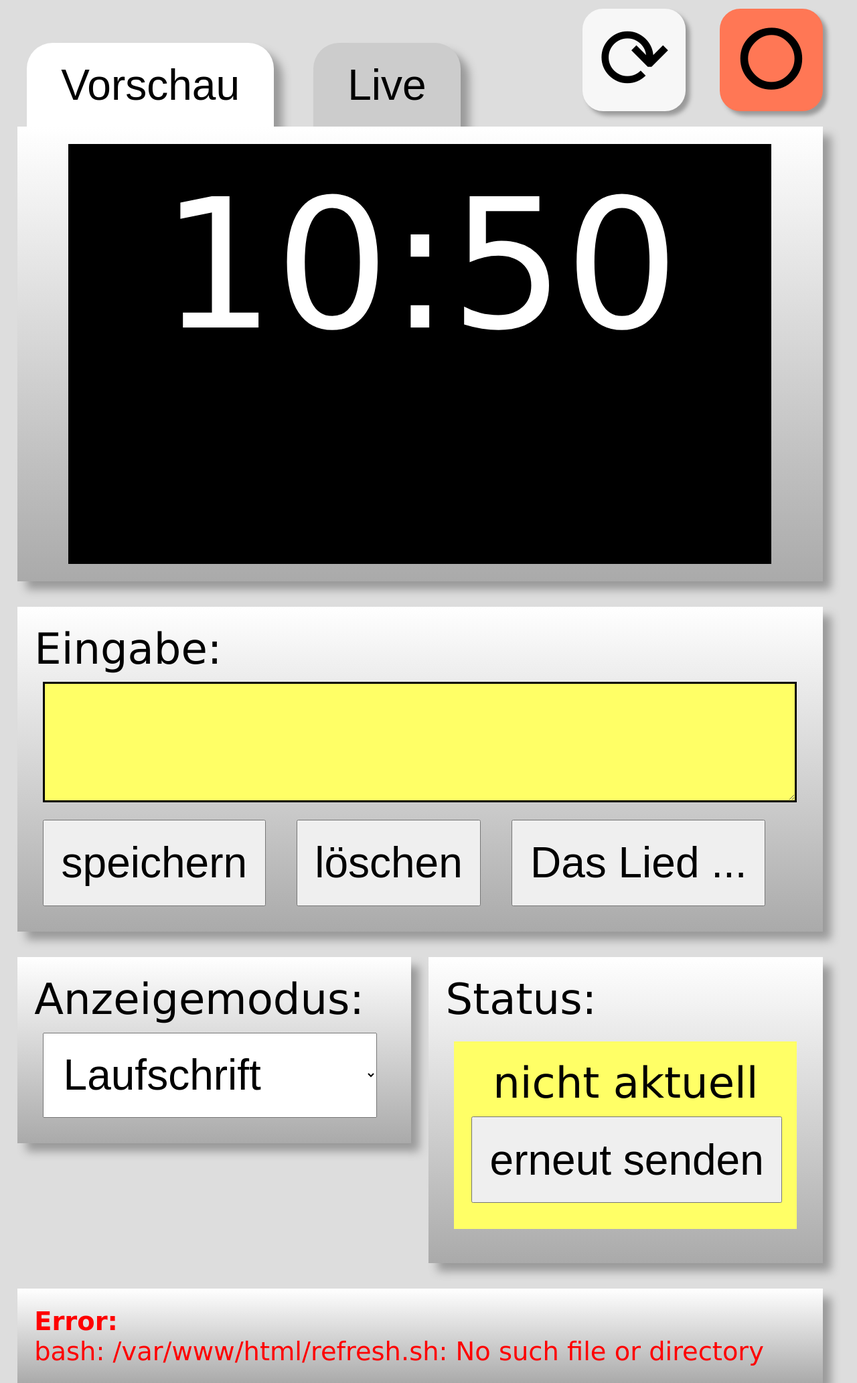
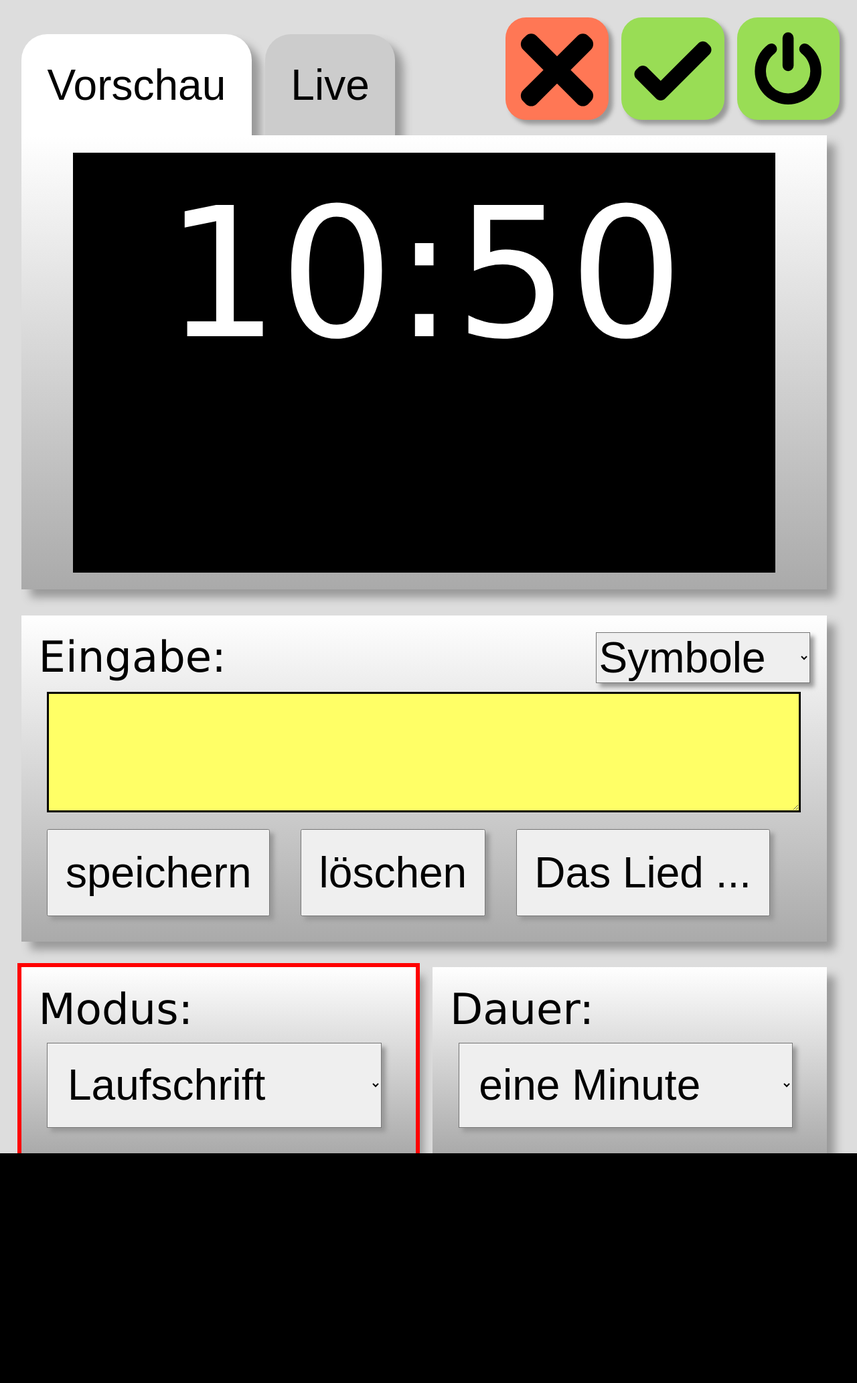
Before and after one commit to mehlbox/DieUhr, a PHP site: page / in a window 1280 px wide. Shown: the whole page at 67% size. After the commit the page ends 1722 px from the top, so only its background shows below. Run offline with PHP 8.4, Linux system fonts and the light colour scheme.

Commit message:
packing function on gui, add buttons with symbols

```diff
--- a/design.css
+++ b/design.css
@@ -3,7 +3,7 @@ body {
 	font-size:18pt;
 	font-size:5vw;
 	font-family:Verdana,sans-serif;
-    margin: 0 auto;
+    margin: 4vw 0.5vw;
 }
 div div {
 	padding: 2vw 1vw;
@@ -16,6 +16,10 @@ input, select {
 	margin: 10px;
 	padding: 2vw;
 	margin: 1vw;
+	-webkit-box-shadow: 0.5vw 0.5vw 0.5vw 0 #999999;
+    -moz-box-shadow: 0.5vw 0.5vw 0.5vw 0 #999999;
+    box-shadow: 0.5vw 0.5vw 0.5vw 0 #999999;
+	background-color
 }
 
 select {
@@ -47,6 +51,18 @@ textarea {
 	-moz-box-shadow: 1vw 1vw 1vw 0 #999999;
     box-shadow: 1vw 1vw 1vw 0 #999999;
 }
+
+.ebox {
+	font-size:4vw;
+	width: 94vw;
+	float: left;
+	margin: 3vw 0 0 2vw;
+	padding: 2vw;
+	box-sizing: border-box;
+	background-color: #FFBBBB;
+	border: solid 1vw red;
+}
+
 .box {
 	width: 242px;
 	width: 46vw;
@@ -56,6 +72,7 @@ textarea {
 	width: 94vw;
 }
 #clock {
+	overflow: hidden;
 	height:90px;
 	width: 160px;
 	height:45vw;
@@ -100,6 +117,7 @@ textarea {
 	animation: marquee 15s linear infinite;
 }
 .simple {
+
 	font-size: 25%;
 	line-height: 1em;
 	height: 2em;
@@ -110,46 +128,47 @@ textarea {
 }
 
 .tabrow {
-  margin: 0;
-  margin-top: 2vw;
+  padding:0;
+  margin: 0 2vw;
   overflow: hidden;
 }
 .tabrow li {
+  list-style: none;
   border-radius: 3vw 3vw 0 0;
-  margin: 3vw 3vw 0 0;
   background: #CCCCCC;
   display: inline-block;
   -webkit-box-shadow: 1vw 1vw 1vw 0 #999999;
   -moz-box-shadow: 1vw 1vw 1vw 0 #999999;
   box-shadow: 1vw 1vw 1vw 0 #999999;
+
 }
 .tabrow input {
   border: 0;
   background: transparent;
-  margin: 0 2vw;
   padding: 2vw;
+  -webkit-box-shadow: 0 0 0 0;
+  -moz-box-shadow: 0 0 0 0;
+  box-shadow: 0 0 0 0;
 }
 .tabrow li.selected {
  background: #FFFFFF;
 }
 
-.button a {
-  font-family: 'iec_symbols_unicoderegular';
+.button button {
   float: right;
-  font-size: 2em;
-  display: block;
-  text-decoration: none;
   background-color: #f7f7f7;
-  color: #000000;
   width: 55px;
   height: 55px;
   width: 12vw;
   height: 12vw;
-  line-height: 12vw;
-  text-align: center;
+  border:0;
   border-radius: 20%;
   -webkit-box-shadow: 0.5vw 0.5vw 0.5vw 0 #999999;
   -moz-box-shadow: 0.5vw 0.5vw 0.5vw 0 #999999;
   box-shadow: 0.5vw 0.5vw 0.5vw 0 #999999;
-  margin: -1vw 4vw 0vw 0vw;
+  margin: -2vw 1.5vw 0vw 0vw;
 }
+
+.button img {
+	margin: 1vw;
+}
--- a/index.php
+++ b/index.php
@@ -1,19 +1,13 @@
 <?php
 $modeF    = $_SERVER['DOCUMENT_ROOT'].'/data/mode.inf';
-$statusF  = $_SERVER['DOCUMENT_ROOT'].'/data/status.inf';
+$schalterF  = $_SERVER['DOCUMENT_ROOT'].'/data/schalter.inf';
 $messageF = $_SERVER['DOCUMENT_ROOT'].'/data/message.txt';
-
-if (!empty($_GET['notaus'])) {
-	file_put_contents($statusF, 'ausschalten');
-	header("location: index.php");
-}
 
 // for new clients
 if (empty($_COOKIE['mode'])) { setcookie('mode', 'marquee', time()+(3600*24)); $_COOKIE['mode'] = 'marquee'; }
 if (empty($_COOKIE['tab']))  { setcookie('tab', 'Vorschau', time()+(3600*24)); $_COOKIE['tab']  = 'Vorschau';}
 
-
-								$status  = file_get_contents($statusF);  // on, off, send again
+								$schalter  = file_get_contents($schalterF);  // on, off, send again
 								$mode    = $_COOKIE['mode'];
 								$tab     = $_COOKIE['tab'];     // selected tab
 if (isset($_COOKIE['message'])){$message = $_COOKIE['message'];} else {$message = NULL;} // message only if exists
@@ -33,25 +27,36 @@ if (!empty($_POST['message'] )) { //new message
 	setcookie('message', $message, time()+(3600*24));
 }
 
+if (!empty($_POST['symbol'] )) { //new message
+	$message = $message.$_POST['symbol'];
+	setcookie('message', $message, time()+(3600*24));
+}
+
 if (!empty($_POST['mode'] )) { // switch text kind
 	$mode = $_POST['mode'];
 	setcookie('mode', $mode, time()+(3600*24));
 }
 
-if (!empty($_POST['save']) && $status != 'ausschalten' ) { // message has been saved anyway. actual function is to turn on again if not off
-	$status = 'einschalten';
-	file_put_contents($statusF, $status);
-	file_put_contents($messageF, $message);
-	file_put_contents($modeF, $mode);
+if (!empty($_POST['save']) && $schalter != 'ausschalten' ) { // message has been saved already. nothing to do.
+
 }
 
-if (!empty($_POST['status'] )) { // turn on off
-	$status = $_POST['status'];
-	if ($status == 'erneut senden') $status = 'einschalten';
-	file_put_contents($statusF, $status);
-	if ($status == 'einschalten') { // save new stuff when turning on
-		file_put_contents($modeF, $mode);
+if (!empty($_POST['schalter'] )) { // turn on off
+	$schalter = $_POST['schalter'];
+	file_put_contents($schalterF, $schalter);
+	$output = shell_exec('bash '.$_SERVER['DOCUMENT_ROOT'].'/refresh.sh 2>&1');
+}
+
+if (!empty($_POST['settings'] )) {
+	if ($_POST['settings'] == 'übernehmen' ) {
+		file_put_contents($modeF,    $mode);
 		file_put_contents($messageF, $message);
+	}
+	if ($_POST['settings'] == 'verwerfen' ) {
+		$mode    = file_get_contents($modeF);
+		$message = file_get_contents($messageF);
+		setcookie('mode',    $mode,    time()+(3600*24));
+		setcookie('message', $message, time()+(3600*24));
 	}
 }
 
@@ -60,30 +65,43 @@ if (!empty($_POST['tab'] )) { // switch tab
 	setcookie('tab', $tab, time()+(3600*24));
 }
 
-if ((file_get_contents($modeF) != $mode || file_get_contents($messageF) != $message) && file_get_contents($statusF) == 'einschalten')  { // check if live vs preview is different
-	$status = 'erneut senden';
-}
+?>
 
-?>
+
+
 <!DOCTYPE html PUBLIC "-//W3C//DTD XHTML 1.0 Transitional//EN" "http://www.w3.org/TR/xhtml1/DTD/xhtml1-transitional.dtd">
 <html xmlns="http://www.w3.org/1999/xhtml">
 <head>
 <meta http-equiv="Content-Type" content="text/html;charset=utf-8" />
-<?php //<meta http-equiv="X-UA-Compatible" content="IE=8"> //Use IE and this setting for dev for old browser?>
+<?php echo '<meta http-equiv="X-UA-Compatible" content="IE=11">'; //Use IE and this setting for dev for old browser?>
 <title>DieUhr</title>
 <script type="text/javascript" src="js/clock.js"></script>
 <script type="text/javascript" src="js/jquery.js"></script>
 <link href="design.css" rel="stylesheet">
 <style type="text/css">
 body {
-	overflow: hidden;
+
 }
 </style>
 </head>
 <body onload="startClock(true)">
-	<div class="button"><a href="?notaus=1" style="background-color:#FF7755;">&#x2B58</a></div> <!--off-->
-	<div class="button"><a href="">&#x27F3</a></div> <!--refresh-->
 <form method="post" action="">
+	<div class="button"><?php
+	if ($schalter == 'ausschalten') {
+		echo '<button type="sumit" name="schalter" value="einschalten" style="background-color:#FF7755;">';
+	} else {
+		echo '<button type="sumit" name="schalter" value="ausschalten" style="background-color:#99DD55;">';
+	} ?>
+	<img src="OnOff.svg" ></button></div>
+<?php
+if ((file_get_contents($modeF) != $mode || file_get_contents($messageF) != $message)) {
+echo '
+	<div class="button">
+	<button type="sumit" name="settings" value="übernehmen" style="background-color:#99DD55;"><img src="done.svg"></button>
+	</div>
+	<div class="button">
+	<button type="sumit" name="settings" value="verwerfen"  style="background-color:#FF7755;"><img src="remove.svg" ></button>
+	</div>'; } ?>
 <ul class="tabrow">
   <li <?php if ($tab == 'Vorschau') echo 'class="selected"'; ?>><input type="submit" name="tab" value="Vorschau" /></li>
   <li <?php if ($tab == 'Live')     echo 'class="selected"'; ?>><input type="submit" name="tab" value="Live"     /></li>
@@ -99,11 +117,11 @@ if ($tab == 'Vorschau' && $mode == 'marquee')   echo '<div class="marquee">'.$me
 if ($tab == 'Vorschau' && $mode == 'textblock') echo '<div class="simple">' .$message.'</div>';
 if ($tab == 'Vorschau' && $mode == 'wedding')   echo '<div class="simple">Ansicht nicht verfügbar!</div>';
 
-if (file_get_contents($statusF) != 'ausschalten' && $tab == 'Live' && file_get_contents($modeF) == 'marquee')   echo '<div class="marquee">'.file_get_contents($messageF).'</div>';
-if (file_get_contents($statusF) != 'ausschalten' && $tab == 'Live' && file_get_contents($modeF) == 'textblock') echo '<div class="simple">'. file_get_contents($messageF).'</div>';
-if (file_get_contents($statusF) != 'ausschalten' && $tab == 'Live' && file_get_contents($modeF) == 'wedding')   echo '<div class="simple">Ansicht nicht verfügbar!</div>';
+if (file_get_contents($schalterF) != 'ausschalten' && $tab == 'Live' && file_get_contents($modeF) == 'marquee')   echo '<div class="marquee">'.file_get_contents($messageF).'</div>';
+if (file_get_contents($schalterF) != 'ausschalten' && $tab == 'Live' && file_get_contents($modeF) == 'textblock') echo '<div class="simple">'. file_get_contents($messageF).'</div>';
+if (file_get_contents($schalterF) != 'ausschalten' && $tab == 'Live' && file_get_contents($modeF) == 'wedding')   echo '<div class="simple">Ansicht nicht verfügbar!</div>';
 
-if (file_get_contents($statusF) == 'ausschalten' && $tab == 'Live' ) {
+if (file_get_contents($schalterF) == 'ausschalten' && $tab == 'Live' ) {
 	echo "<span class='the_date'>
 			<span class='cl_day'></span><span class='cl_month'></span><span class='cl_year'></span>
 		  </span>";
@@ -111,41 +129,55 @@ if (file_get_contents($statusF) == 'ausschalten' && $tab == 'Live' ) {
 ?>
 		</div>
 	</div>
-	<div class="boxw">Eingabe:
+	<div class="boxw" <?php if (file_get_contents($messageF) != $message ) echo 'style="outline: solid 0.5vw red"'; ?>>Eingabe:
+			<div style="margin:0; padding:0; float: right;">
+				<select name="symbol" style="margin:0; padding:0; width: 25vw;" onchange="if(this.value != 0) this.form.submit();">
+
+				<option value="" >Symbole</option>
+				<option value="&#10047;" >&#10047;</option>
+				<option value="&#10049;" >&#10049;</option>
+				<option value="&#10084;" >&#10084;</option>
+				<option value="&#10082;" >&#10082;</option>
+
+				<option value="&#10017;" >&#10017;</option>
+				<option value="&#10032;" >&#10032;</option>
+				<option value="&#10038;" >&#10038;</option>
+				<option value="&#10039;" >&#10039;</option>
+
+				<option value="&#937;"  >&#937;</option>
+				<option value="&#9986;" >&#9986;</option>
+				<option value="&#9990;" >&#9990;</option>
+				<option value="&#9993;" >&#9993;</option>
+
+				<option value="&#10003;">&#10003;</option>
+				<option value="&#10007;">&#10007;</option>
+				<option value="&#8635;" >&#8635;</option>
+				<option value="&#10132;">&#10132;</option>
+
+				</select>
+			</div>
 			<textarea name="message" rows="" cols=""><?php echo $message; ?></textarea>
 			<input type="submit" name="save"  value="speichern" />
 			<input type="submit" name="del"   value="löschen" />
 			<input type="submit" name="reset" value="Das Lied ..." />
 	</div>
-	<div class="box">Anzeigemodus:
+	<div class="box" <?php if (file_get_contents($modeF) != $mode ) echo 'style="outline: solid 0.5vw red"'; ?>>Modus:
 			<select name="mode" onchange="if(this.value != 0) this.form.submit();">
-				<option value="marquee"        <?php if ($mode == 'marquee')        echo 'selected="selected"'; ?> >Laufschrift</option>
-				<option value="textblock"      <?php if ($mode == 'textblock')      echo 'selected="selected"'; ?> >Textblock</option>
-				<option value="wedding"        <?php if ($mode == 'wedding')        echo 'selected="selected"'; ?> >Hochzeit</option>
+				<option value="marquee"   <?php if ($mode == 'marquee')   echo 'selected="selected"'; ?> >Laufschrift</option>
+				<option value="textblock" <?php if ($mode == 'textblock') echo 'selected="selected"'; ?> >Textblock</option>
+				<option value="wedding"   <?php if ($mode == 'wedding')   echo 'selected="selected"'; ?> >Hochzeit</option>
 			</select>
 	</div>
-	<div class="box">Status:
-<?php
-if ($status == 'einschalten') {
-        echo '
-		<div style="background-color: #99DD55; text-align: center;">EIN
-		<input type="submit" name="status" value="ausschalten" /></div>';
-} else if ($status == 'ausschalten'){
-        echo '
-		<div style="background-color: #FF7755; text-align: center;">AUS
-		<input type="submit" name="status"  value="einschalten" /></div>';
-} else {
-		echo '
-		<div style="background-color: #FFFF66; text-align: center;">nicht aktuell
-		<input type="submit" name="status"  value="erneut senden" /></div>';
-} ?>
+	<div class="box" <?php //if (file_get_contents($modeF) != $mode ) echo 'style="outline: solid 0.5vw red"'; ?>>Dauer:
+			<select name="timer" onchange="if(this.value != 0) this.form.submit();">
+				<option value="1" <?php //if ($timer == '1') echo 'selected="selected"'; ?> >eine Minute</option>
+				<option value="3" <?php //if ($timer == '3') echo 'selected="selected"'; ?> >3 Minuten</option>
+				<option value="5" <?php //if ($timer == '5') echo 'selected="selected"'; ?> >5 Minuten</option>
+				<option value="10"<?php //if ($timer == '10') echo 'selected="selected"'; ?> >10 Minuten</option>
+				<option value="keep"   <?php //if ($timer == 'keep') echo 'selected="selected"'; ?> >Dauerhaft</option>
+			</select>
 	</div>
-	<?php $output = shell_exec('bash '.$_SERVER['DOCUMENT_ROOT'].'/refresh.sh 2>&1');
-	if (!empty($output)) echo '
-	<div class="boxw" style="color: red; font-size: 3vw;">
-		<b>Error:</b></br>
-		'.$output ; ?>
-	</div>
+	<?php if (!empty($output)) echo '<div class="ebox"><b>Error:</b></br>'.$output.'</div>' ; ?>
 </form>
 </body>
 </html>
```
Also changed, not shown: display.php (+9 -8 lines), OnOff.svg (added), done.svg (added), reload.svg (added), remove.svg (added).
